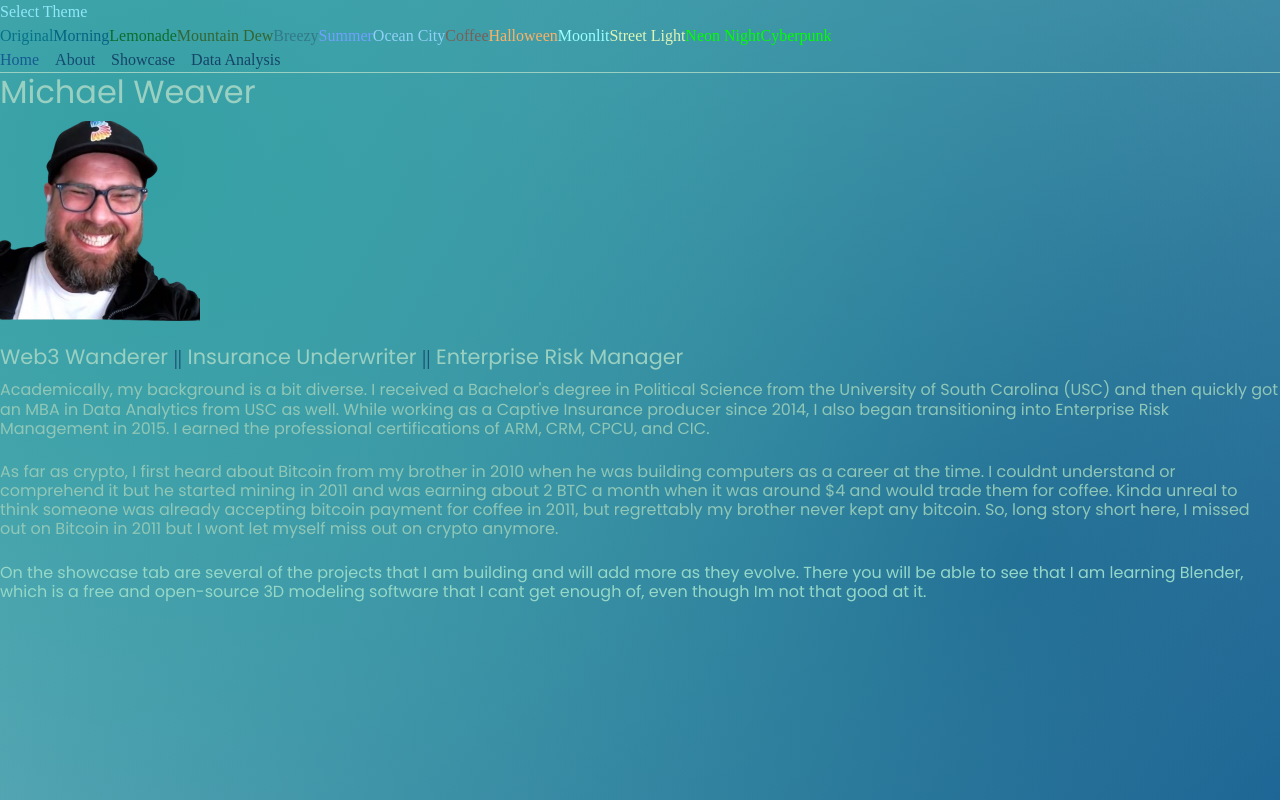
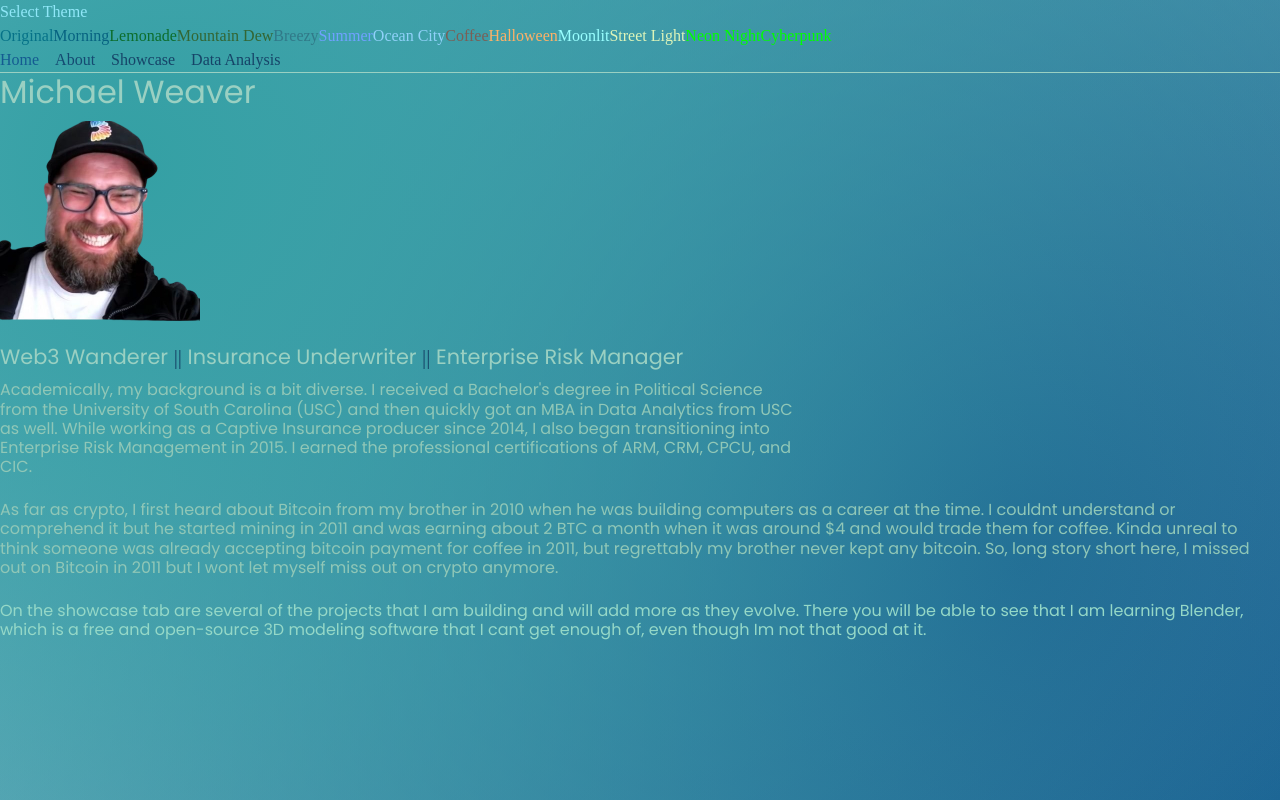
Before and after one commit to Enjoyweaver/enjoyweaver, a React (Vite) app: page /#/about in a window 1280 px wide. Both pictures are taken after a click on the button "Select Theme". Built offline with nearby package versions, Linux system fonts and the light colour scheme.

Commit message:
mobile sizing

```diff
--- a/src/pages/About.jsx
+++ b/src/pages/About.jsx
@@ -52,6 +52,7 @@ export default function About() {
         <p
           style={{
             color: "var(--description-color)",
+            maxWidth: "800px",
           }}
         >
           Academically, my background is a bit diverse. I received a
```
